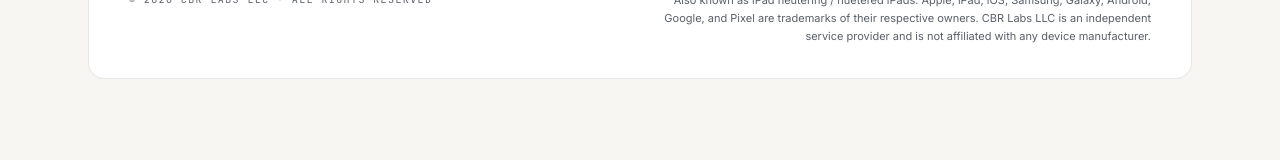
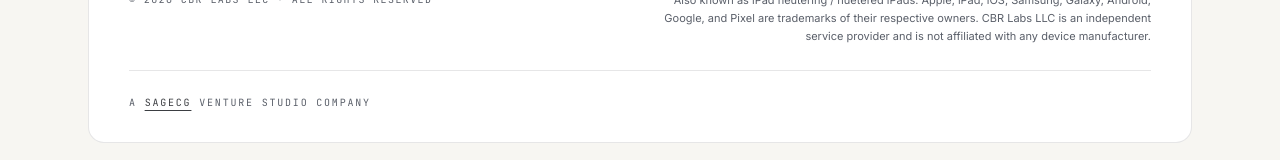
Before and after one commit to rob637/CBRLabs, a Next.js app: page / in a window 1280 px wide. Shown: the part 4019-4179 px from the top of the page. Before the commit the page ends 4122 px from the top, so only its background shows below. Built offline with nearby package versions, Linux system fonts and the light colour scheme.

Commit message:
footer: add SageCG parent-studio attribution + JSON-LD parentOrganization

```diff
--- a/app/layout.js
+++ b/app/layout.js
@@ -94,6 +94,11 @@ const orgJsonLd = {
   description:
     "Hardware redaction services — permanent removal of cameras, microphones, and wireless radios from iPad and Android tablets.",
   areaServed: "US",
+  parentOrganization: {
+    "@type": "Organization",
+    name: "SageCG",
+    url: "https://www.sagecg.com",
+  },
   sameAs: [],
 };
 
--- a/components/Footer.js
+++ b/components/Footer.js
@@ -85,6 +85,20 @@ export default function Footer() {
               provider and is not affiliated with any device manufacturer.
             </p>
           </div>
+
+          <div className="rule mt-6" />
+          <p className="mt-6 font-mono text-[10px] uppercase tracking-[0.18em] text-muted">
+            A{" "}
+            <a
+              href="https://www.sagecg.com"
+              target="_blank"
+              rel="noopener"
+              className="text-ink/80 underline underline-offset-4 decoration-current/20 hover:text-accent transition-colors"
+            >
+              SageCG
+            </a>{" "}
+            Venture Studio Company
+          </p>
         </div>
       </div>
     </footer>
```
